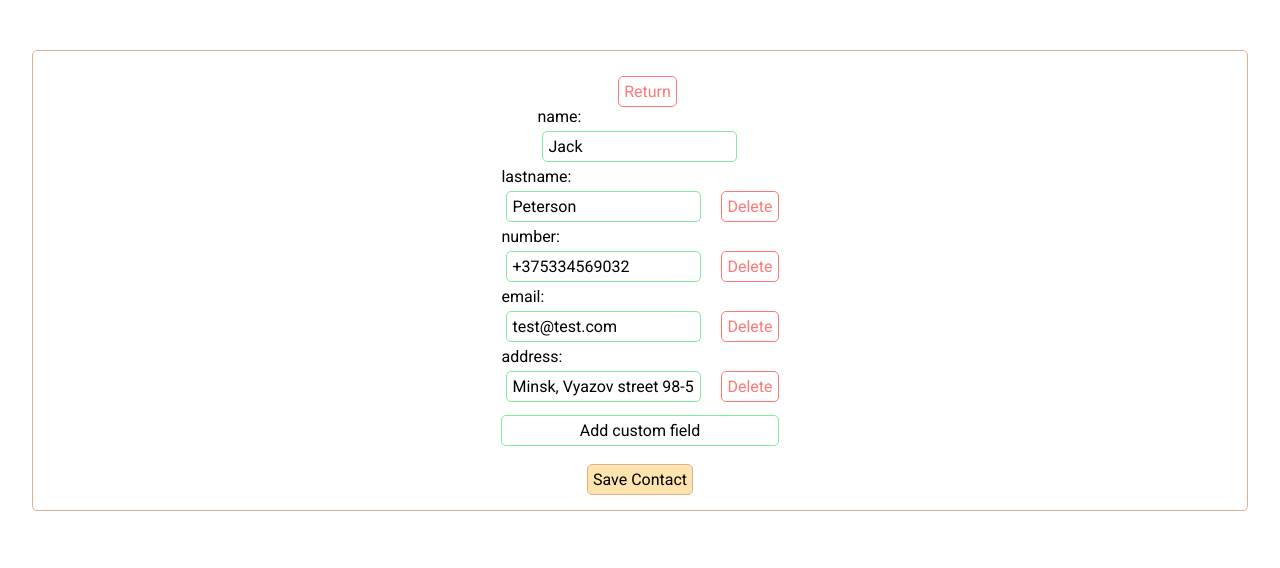
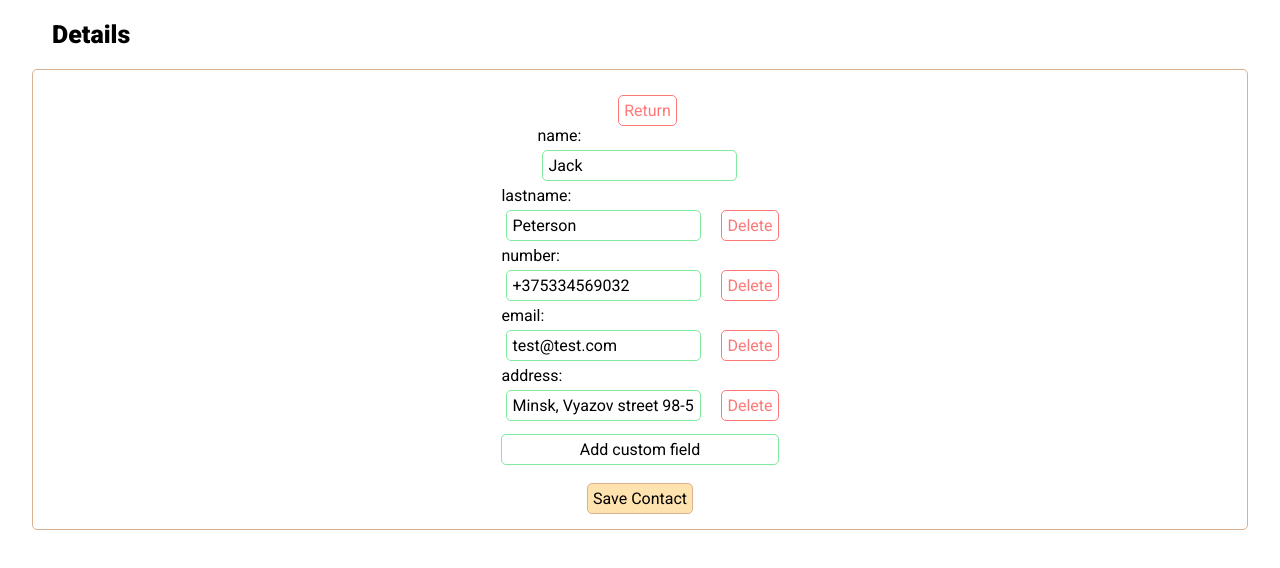
Before and after one commit to svtslv17/contact-book, a Vue app: page /contact/1 in a window 1280 px wide. Shown: the top 568 px of the page. Built offline with nearby package versions, Linux system fonts and the light colour scheme.

Commit message:
create: header-title component

```diff
--- /dev/null
+++ b/src/components/UI/HeaderTitle.vue
@@ -0,0 +1,21 @@
+<template>
+  <header>
+    <h1 class="header-title"><slot></slot></h1>
+  </header>
+</template>
+
+<script>
+export default {
+  name: "header-title",
+};
+</script>
+
+<style scoped>
+.header-title {
+  font-size: 25px;
+  width: 95%;
+  padding: 20px;
+  text-align: left;
+  font-weight: bold;
+}
+</style>
--- a/src/components/UI/PopUp.vue
+++ b/src/components/UI/PopUp.vue
@@ -16,8 +16,8 @@ export default {
   props: {
     show: {
       type: Boolean,
-      required: false,
-      default: true,
+      required: true,
+      default: false,
     },
   },
   methods: {
--- a/src/components/UI/index.js
+++ b/src/components/UI/index.js
@@ -2,4 +2,5 @@ import SimpleBtn from "@/components/UI/SimpleBtn";
 import PopUp from "@/components/UI/PopUp";
 import SubmitBtn from "@/components/UI/SubmitBtn";
 import CreateBtn from "@/components/UI/CreateBtn";
-export default [SimpleBtn, PopUp, SubmitBtn, CreateBtn];
+import HeaderTitle from "@/components/UI/HeaderTitle";
+export default [SimpleBtn, PopUp, SubmitBtn, CreateBtn, HeaderTitle];
--- a/src/pages/ContactPage.vue
+++ b/src/pages/ContactPage.vue
@@ -1,11 +1,10 @@
 <template>
-  <div class="container">
-    <contacts-form
-      :contact="giveContact($route.params.id)"
-      @saveContact="saveContact"
-      :resetBtns="true"
-    ></contacts-form>
-  </div>
+  <header-title>Details</header-title>
+  <contacts-form
+    :contact="giveContact($route.params.id)"
+    @saveContact="saveContact"
+    :resetBtns="true"
+  ></contacts-form>
 </template>
 
 <script>
@@ -27,8 +26,4 @@ export default {
 };
 </script>
 
-<style scoped>
-.container {
-  margin-top: 50px;
-}
-</style>
+<style scoped></style>
--- a/src/pages/Main.vue
+++ b/src/pages/Main.vue
@@ -1,7 +1,5 @@
 <template>
-  <header>
-    <h1 class="header-title">Contact list</h1>
-  </header>
+  <header-title>Contact list</header-title>
   <create-btn v-if="!selectedCreateBtn" @click="switchForm"></create-btn>
   <contacts-form
     v-else
```
